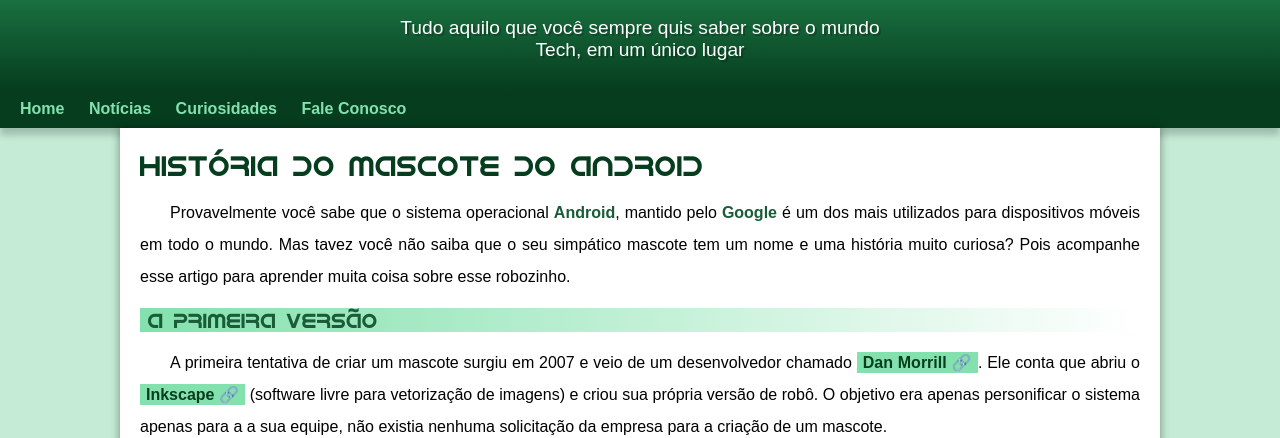
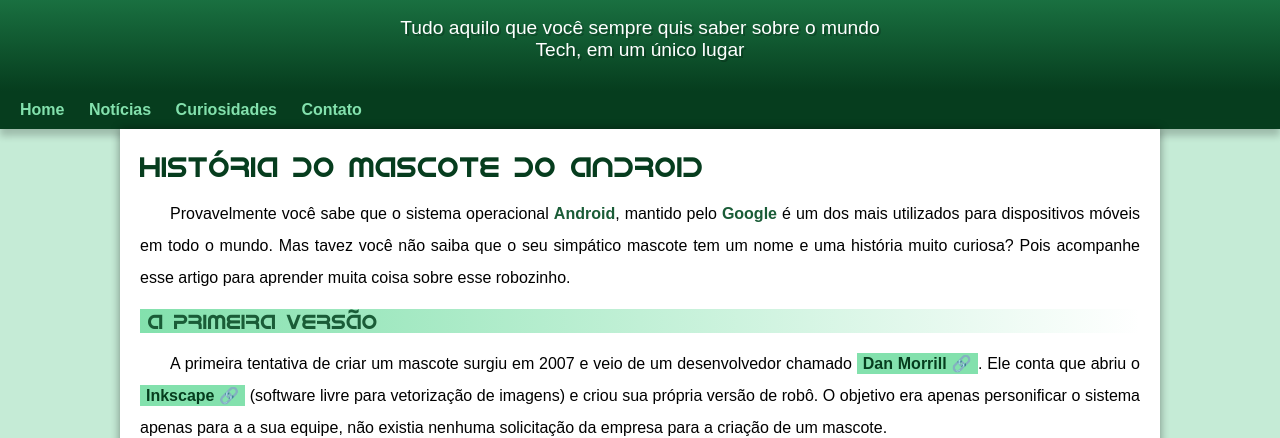
Before and after one commit to TacioAJ/projeto-android, a plain HTML site: page index.html in a window 1280 px wide. Shown: the part 100-538 px from the top of the page. Drawn offline with Linux system fonts and the light colour scheme.

Commit message:
correção de problema
padding

```diff
--- a/estilo/style.css
+++ b/estilo/style.css
@@ -59,7 +59,7 @@
     padding-right: 10px;
     padding-left: 10px;
     margin: auto;
-    margin-bottom: 30px;
+    padding-bottom: 30px;
     text-shadow: 2px 2px 0px rgba(0, 0, 0, 0.219);
 }
 
--- a/index.html
+++ b/index.html
@@ -16,7 +16,7 @@
         <a href="#">Home</a>
         <a href="#">Notícias</a>
         <a href="#">Curiosidades</a>
-        <a href="#">Fale Conosco</a>
+        <a href="#">Contato</a>
     </nav>
     <main>
         <article>
```
